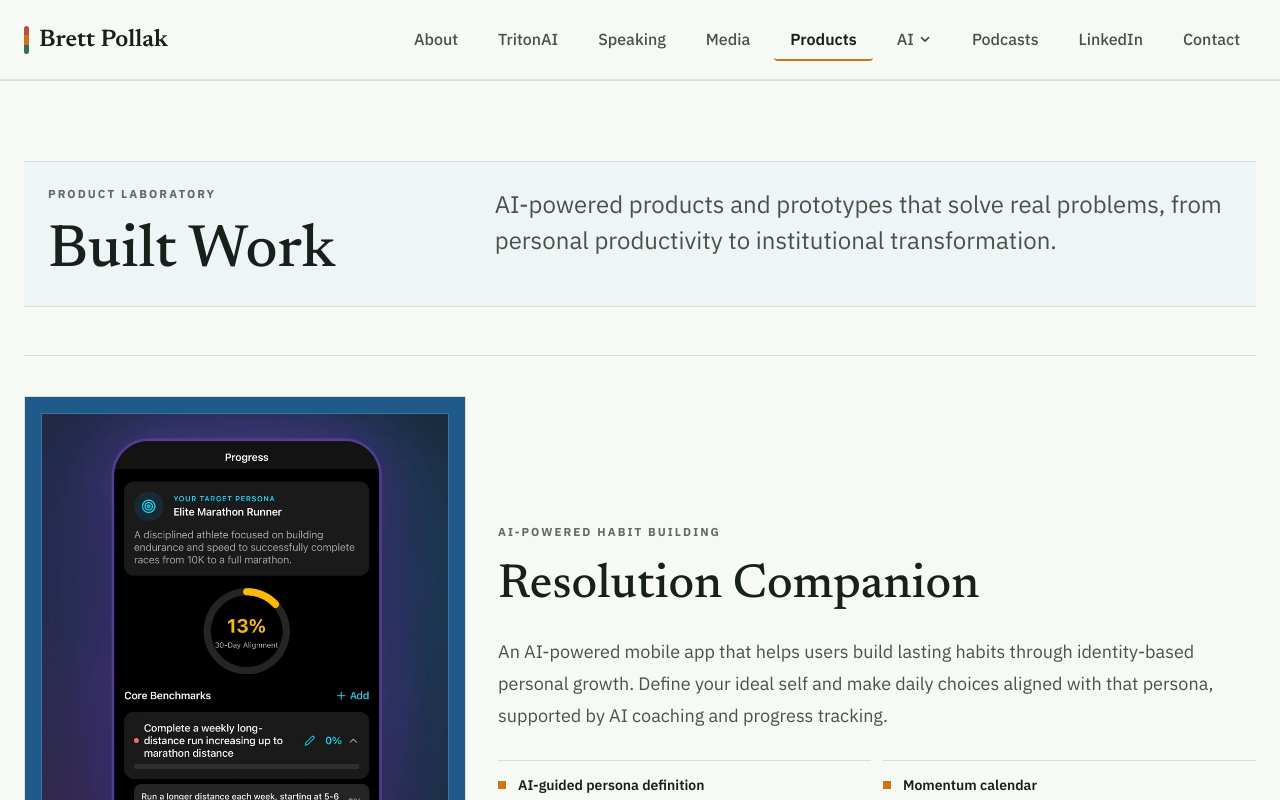
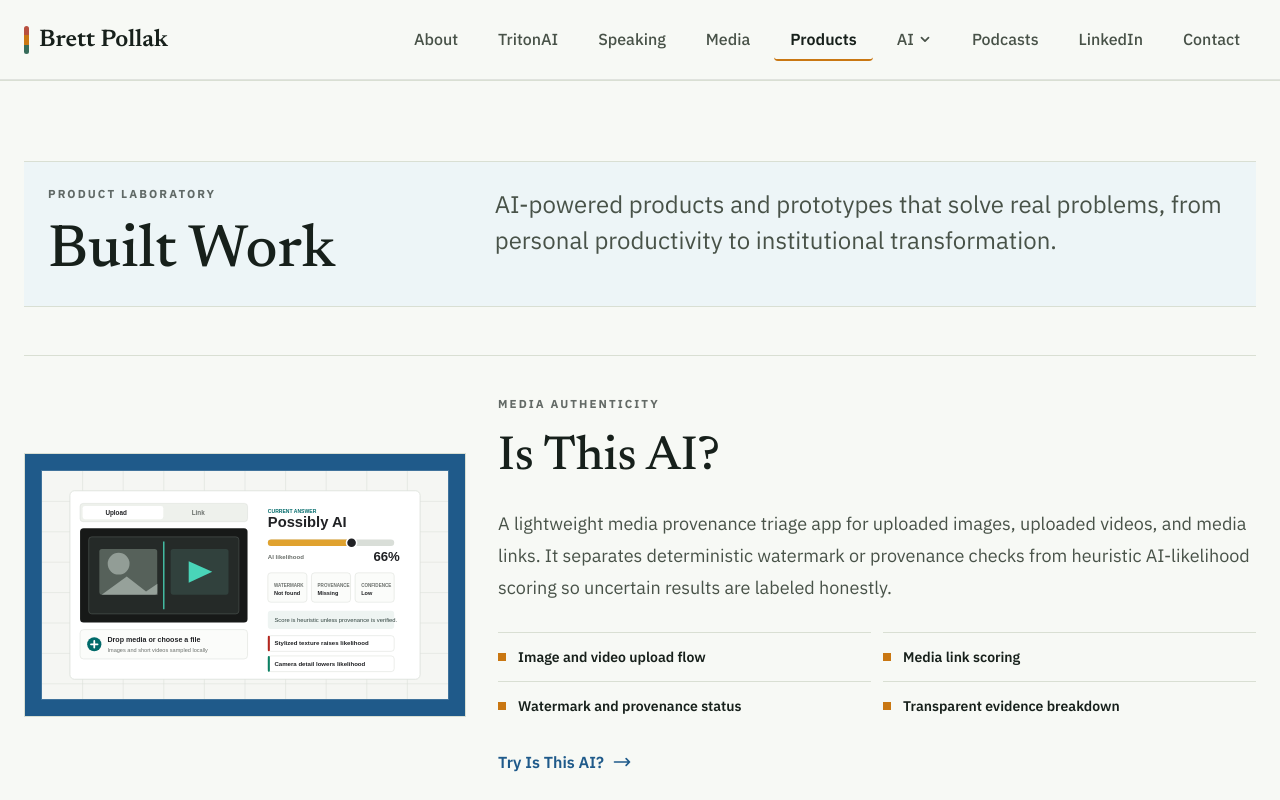
Before and after one commit to bpollak/brettpollak-website, a Next.js app: page /products in a window 1280 px wide. Shown: the top 800 px of the page. Built offline with nearby package versions, Linux system fonts and the light colour scheme.

Commit message:
Add Is This AI to products

```diff
--- a/app/products/page.tsx
+++ b/app/products/page.tsx
@@ -5,7 +5,7 @@
 
 export const metadata: Metadata = {
   title: "Products & Innovation | AI-Powered Solutions by Brett Pollak",
-  description: "Explore AI-driven products built by Brett Pollak, including Resolution Companion, BioBib Formatter, AI Use Case Meeting, PDF Remediator, Dissertation Agent, and the Henry AI Operating System.",
+  description: "Explore AI-driven products built by Brett Pollak, including Is This AI?, Resolution Companion, BioBib Formatter, AI Use Case Meeting, PDF Remediator, Dissertation Agent, and the Henry AI Operating System.",
   alternates: {
     canonical: "https://brettcpollak.com/products",
   },
@@ -31,6 +31,24 @@
 };
 
 const products = [
+  {
+    category: "Media authenticity",
+    title: "Is This AI?",
+    href: "https://bpollak.github.io/is-this-ai/",
+    image: "/is-this-ai.svg",
+    imageAlt: "Is This AI media authenticity checker interface",
+    width: 1600,
+    height: 900,
+    description:
+      "A lightweight media provenance triage app for uploaded images, uploaded videos, and media links. It separates deterministic watermark or provenance checks from heuristic AI-likelihood scoring so uncertain results are labeled honestly.",
+    features: [
+      "Image and video upload flow",
+      "Media link scoring",
+      "Watermark and provenance status",
+      "Transparent evidence breakdown",
+    ],
+    cta: "Try Is This AI?",
+  },
   {
     category: "AI-powered habit building",
     title: "Resolution Companion",
```
Also changed, not shown: public/is-this-ai.svg (added).
